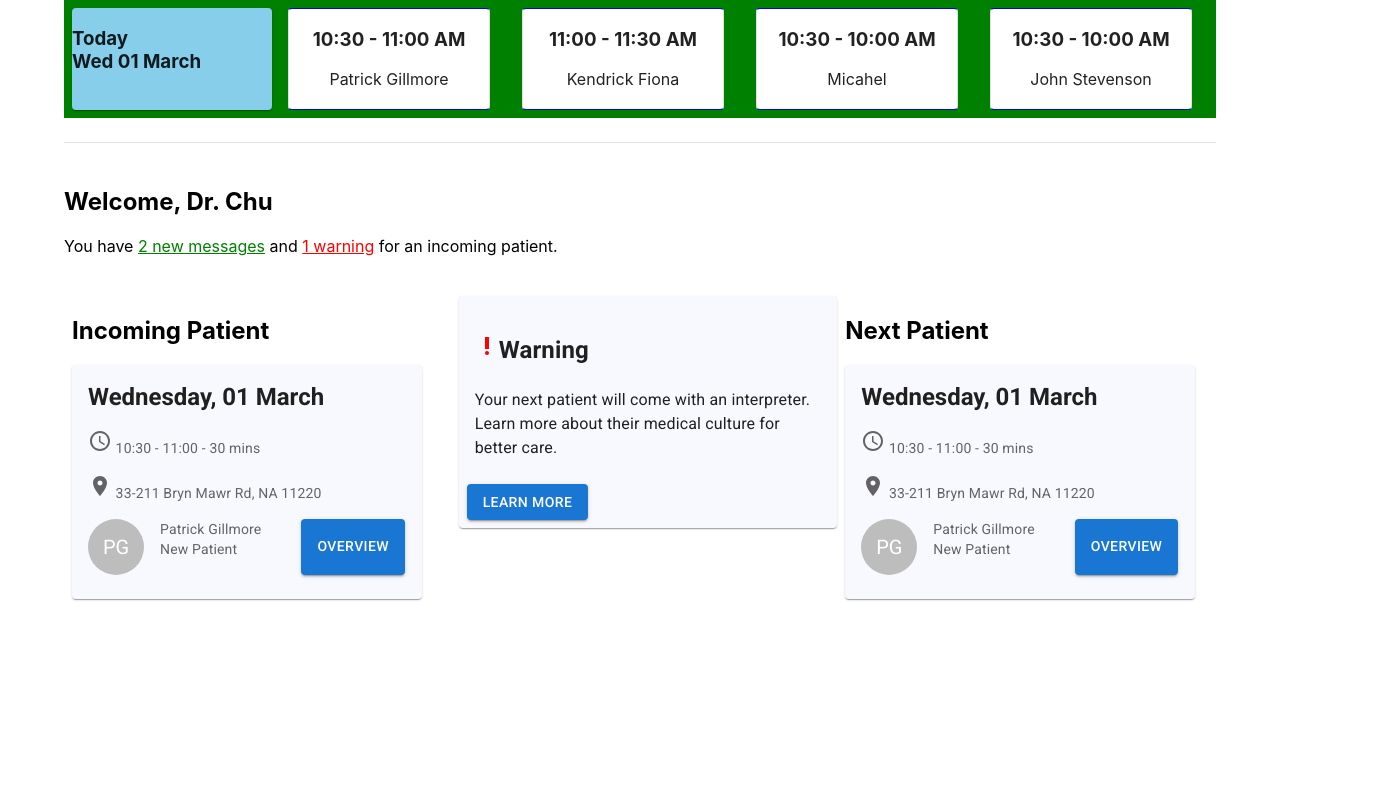
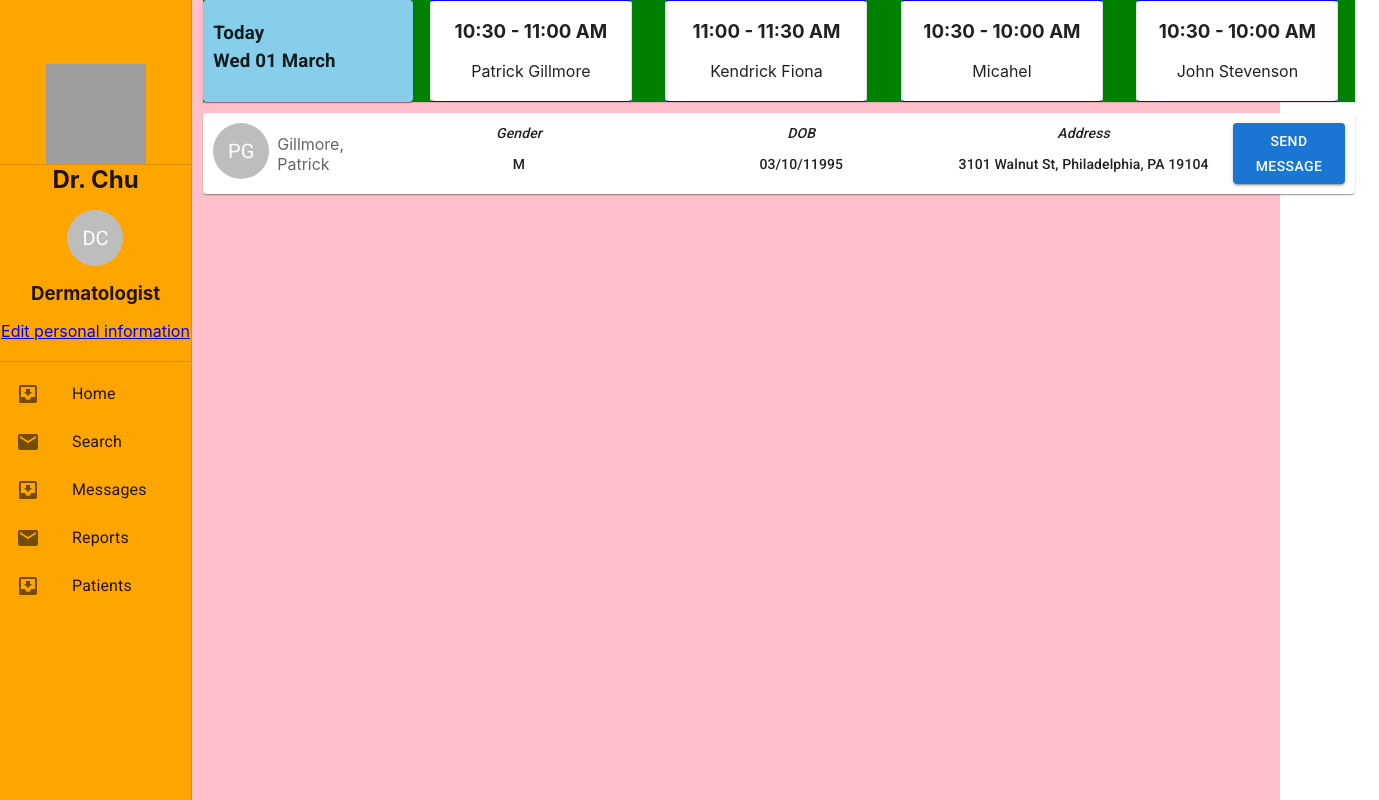
Before and after one commit to VerdantPanda/cis399-interactive-prototype, a React (Create React App) app in the folder frontend/: page / in a window 1280 px wide. Shown: the whole page, 1379 px wide, since content can reach past the window. Built offline with nearby package versions, Linux system fonts and the light colour scheme; grey boxes are pictures that could not be loaded.

Commit message:
almost done dashboard

```diff
--- a/frontend/src/App.js
+++ b/frontend/src/App.js
@@ -34,7 +34,7 @@ function App() {
   ]);
 
   return (
-    <div className="App">
+    <div className="App" style={{height: '100vh'}}>
       {/* <RouterProvider router={router} /> */}
       <Dashboard></Dashboard>
       {/* <Login></Login> */}
--- a/frontend/src/routes/dashboard.route.js
+++ b/frontend/src/routes/dashboard.route.js
@@ -28,19 +28,28 @@ import LocationOnIcon from '@mui/icons-material/LocationOn';
 import PriorityHighIcon from '@mui/icons-material/PriorityHigh';
 
 export default function Dashbaord() {
+  const drawerWidth = 0;
+
   return (
+    <Box sx={{ backgroundColor: 'pink', height: '100%' }}>
+      <Nav />
       <Container
-      sx={{ alignContent: 'center', alignSelf: 'center', textAlign: 'center' }}
+        sx={{
+          textAlign: 'center',
+          marginLeft: '14%',
+          height: '100%',
+        }}
       >
-      {/* <Nav /> */}
-      <Stack spacing={3}>
+        <Stack>
           <Box sx={{ width: '100%', height: '100%', backgroundColor: 'green' }}>
             <Calander />
           </Box>
           <Divider />
-        <MainSection />
+          {/* <MainSection /> */}
+          <PatientOverview />
         </Stack>
       </Container>
+    </Box>
   );
 }
 
@@ -128,18 +137,21 @@ function Nav() {
 
 function Calander() {
   return (
-    <Stack direction="row" padding={1}>
+    <Stack direction="row" padding={0}>
       <Card
         sx={{
           backgroundColor: 'skyblue',
           textAlign: 'start',
           minWidth: '200px',
           minHeight: '100px',
+          paddingLeft: '10px',
         }}
       >
+        <Typography>
           <h3>
             Today <br /> Wed 01 March
           </h3>
+        </Typography>
       </Card>
       {[
         { name: 'Patrick Gillmore', time: '10:30 - 11:00 AM' },
@@ -167,10 +179,92 @@ function Calander() {
   );
 }
 
+function PatientOverview() {
+  return (
+    <Box>
+      <Grid container>
+        <Grid item xs={12}>
+          <Card
+            sx={{
+              alignContent: 'center',
+              alignItems: 'center',
+              alignSelf: 'center',
+              padding: '10px',
+              marginTop: '10px',
+            }}
+          >
+            <Stack direction="row" spacing={1}>
+              <Avatar sx={{ width: 56, height: 56 }}>PG</Avatar>
+              <Typography
+                variant="h7"
+                color="text.secondary"
+                textAlign="left"
+                sx={{
+                  alignSelf: 'center',
+                }}
+              >
+                Gillmore, Patrick
+              </Typography>
+              <Grid container>
+                <Grid item xs={4}>
+                  <Typography
+                    variant="subtitle2"
+                    sx={{
+                      alignSelf: 'center',
+                    }}
+                  >
+                    <i>Gender</i>
+                  </Typography>
+                </Grid>
+                <Grid item xs={4}>
+                  <Typography
+                    variant="subtitle2"
+                    sx={{
+                      alignSelf: 'center',
+                    }}
+                  >
+                    <i>DOB</i>
+                  </Typography>
+                </Grid>
+                <Grid item xs={4}>
+                  <Typography
+                    variant="subtitle2"
+                    sx={{
+                      alignSelf: 'center',
+                    }}
+                  >
+                    <i>Address</i>
+                  </Typography>
+                </Grid>
+                <Grid item xs={4}>
+                  <Typography variant="subtitle2">M</Typography>
+                </Grid>
+                <Grid item xs={4}>
+                  <Typography variant="subtitle2">03/10/11995</Typography>
+                </Grid>
+                <Grid item xs={4}>
+                  <Typography variant="subtitle2">
+                    3101 Walnut St, Philadelphia, PA 19104
+                  </Typography>
+                </Grid>
+              </Grid>
+              <Button variant="contained">Send Message</Button>
+            </Stack>
+          </Card>
+        </Grid>
+        <Grid item xs={8}></Grid>
+        <Grid item xs={4}></Grid>
+        <Grid item xs={6}></Grid>
+        <Grid item xs={6}></Grid>
+      </Grid>
+    </Box>
+  );
+}
+
 function MainSection() {
   return (
-    <Box>
-      <Stack spacing={4}>
+    <Box sx={{ backgroundColor: 'azure', height: '100%', marginTop: '5px' }}>
+      <Stack spacing={3}>
         <Box sx={{ textAlign: 'left' }}>
           <h2>
             <b>Welcome, Dr. Chu</b>
@@ -189,6 +283,12 @@ function MainSection() {
         <Grid container spacing={1}>
           <Grid item xs={4}>
             <h2 style={{ textAlign: 'left' }}>Incoming Patient</h2>
+          </Grid>
+          <Grid item xs={4}></Grid>
+          <Grid item xs={4}>
+            <h2 style={{ textAlign: 'left' }}>Next Patient</h2>
+          </Grid>
+          <Grid item xs={4}>
             <PatientCard />
           </Grid>
           <Grid item xs={4}>
@@ -211,7 +311,6 @@ function MainSection() {
             </Card>
           </Grid>
           <Grid item xs={4}>
-            <h2 style={{ textAlign: 'left' }}>Next Patient</h2>
             <PatientCard />
           </Grid>
         </Grid>
```
Lines whose indentation alone changed are shown as unchanged.
